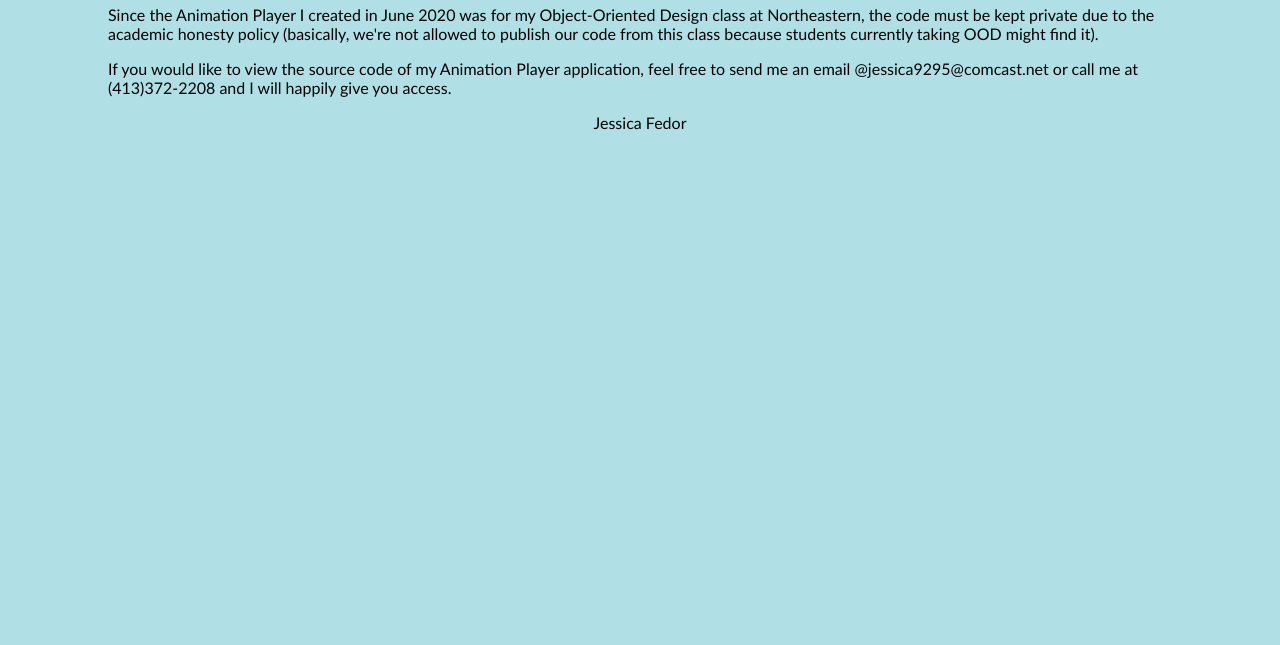
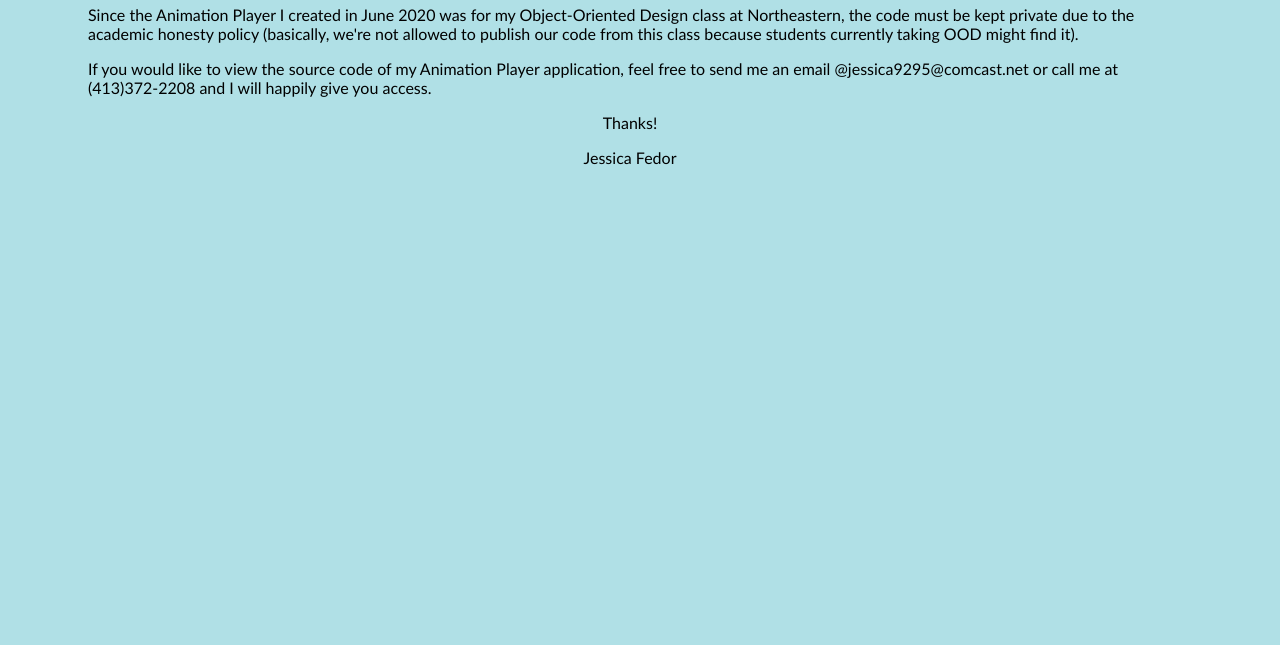
Before and after one commit to jafedor/jafedor.github.io, a plain HTML site: page index.html in a window 1280 px wide. Shown: the part 155-800 px from the top of the page. Drawn offline with Linux system fonts and the light colour scheme.

Commit message:
Fixed bug

```diff
--- a/index.html
+++ b/index.html
@@ -2,7 +2,7 @@
 <html>
 <style>
 div {
-  margin: 100px 100px 100px 100px;
+  margin: 100px 100px 100px 80px;
 }
 </style>
 <body style="background-color:powderblue; font-family:optima;">
@@ -13,7 +13,8 @@ div {
 
 <p>If you would like to view the source code of my Animation Player application, feel free to send me an email @jessica9295@comcast.net or call me at (413)372-2208 and I will happily give you access.</p>
 
-<p style="text-align:center;>Thanks!</p>
-<p style="text-align:center;>Jessica Fedor</p></div>
+<p style="text-align:center;">Thanks!</p>
+<p style="text-align:center;">Jessica Fedor</p>
+</div>
 </body>
 </html>
```
